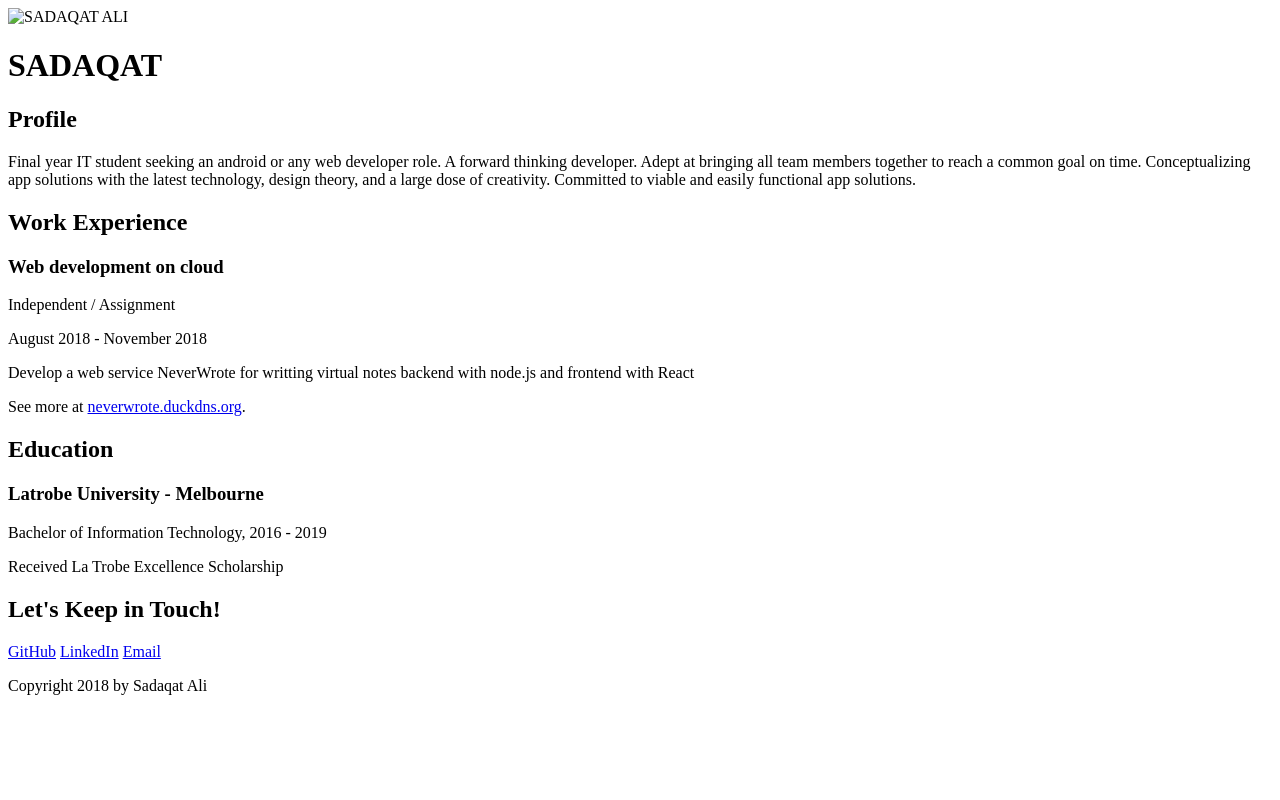
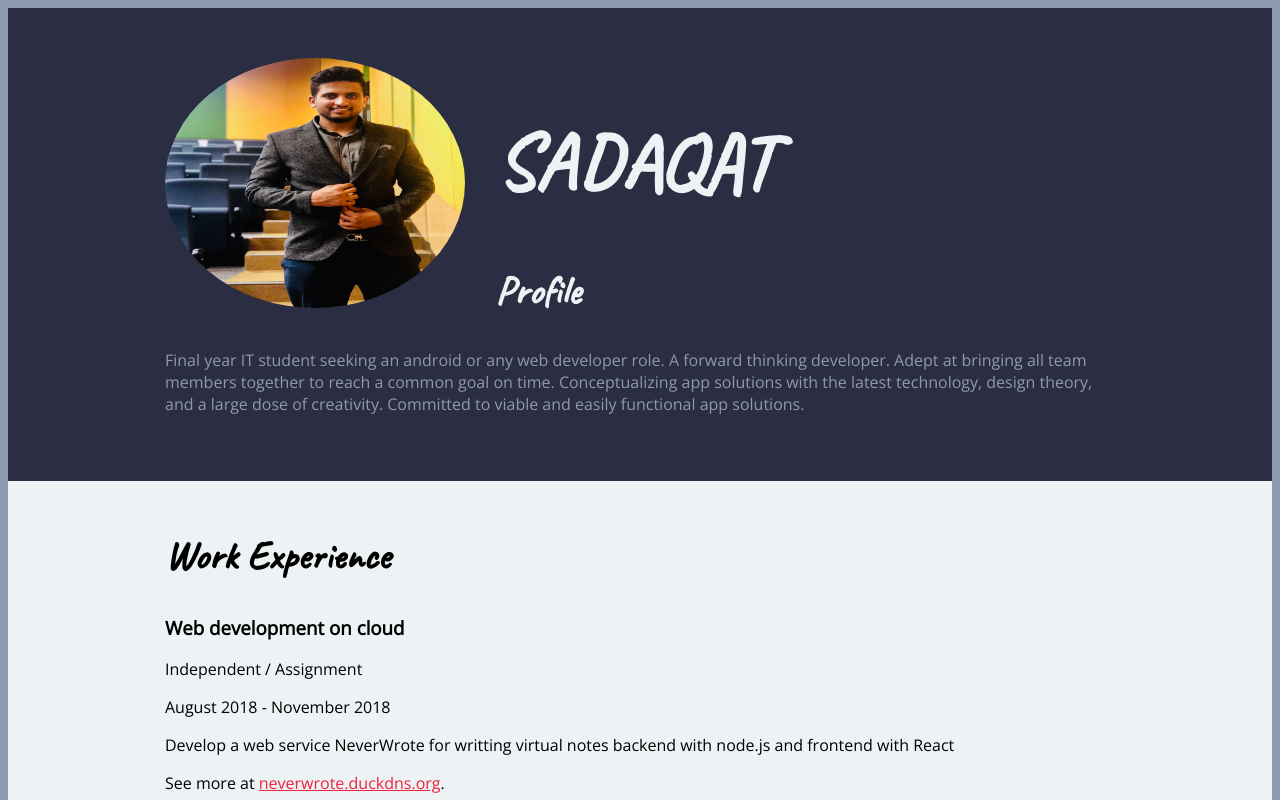
Before and after one commit to DevSadaqat/CSS-Resume, a plain HTML site: page CSS-Resume/index.html in a window 1280 px wide. Shown: the top 800 px of the page. Drawn offline with nearby package versions, Linux system fonts and the light colour scheme.

Commit message:
Working resume

```diff
--- /dev/null
+++ b/CSS-Resume/CSS/styles.css
@@ -0,0 +1,74 @@
+/* Color Palette
+#2B2D42 - dark blue
+#8D99AE - light blue
+#EDF2F4 - blue/white
+#EF233C - red
+*/
+
+/* Global styles
+------------------------------------*/
+body {
+    background: #8D99AE;
+    font-family: 'Open Sans', sans-serif;
+}
+h1, h2{
+  font-family: 'Caveat', cursive;
+}
+h2 {
+  font-size: 40px;
+  margin-top: 0;
+}
+h1 {
+  font-size: 80px;
+}
+a{
+  color: #EF233C
+}
+a:hover{
+  text-decoration: none;
+}
+.content-wrap {
+  max-width: 950px;
+  margin: 0 auto;
+  padding: 50px;
+}
+
+
+/* Header & Footer
+------------------------------------*/
+  header, footer{
+    background: #2B2D42;
+    color: #8D99AE;
+  }
+  header h1, header h2{
+    color: #EDF2F4;
+  }
+  /*header*/
+  .prof-img {
+  width: 300px;
+  border-radius: 50%;
+  float: left;
+  margin-right: 30px;
+}
+footer{
+  text-align: center;
+}
+.cont-info a {
+background: white;
+padding: 10px;
+display: inline-block;
+}
+
+/* Work Experience
+------------------------------------*/
+.work{
+  background: #EDF2F4;
+}
+
+
+
+/* Education
+------------------------------------*/
+.education{
+  background: #8D99AE;
+}
--- a/CSS-Resume/index.html
+++ b/CSS-Resume/index.html
@@ -4,46 +4,53 @@
     <meta charset="UTF-8">
     <meta name="viewport" content="width=device-width, initial-scale=1.0">
     <title>SADAQAT ALI | Resume</title>
+    <link href="https://fonts.googleapis.com/css?family=Caveat|Open+Sans" rel="stylesheet">
+    <link rel="stylesheet" href="CSS/styles.css">
     </head>
     <body>
       <header>
-        <img src="" alt="SADAQAT ALI">
+         <div class="content-wrap">
+        <img class="prof-img" src="images/pic.jpeg" alt="SADAQAT ALI" width="250" height="250">
         <h1> SADAQAT </h1>
         <h2>Profile</h2>
         <p>Final year IT student seeking an android or any web developer role.
            A forward thinking developer. Adept at bringing all team members together to reach a common goal on time. Conceptualizing app solutions with the latest technology, design theory, and a large dose of creativity.
            Committed to viable and easily functional app solutions. </p>
+         </div>
       </header>
       <main>
-        <section>
+        <section class="work">
+          <div class="content-wrap">
           <h2>Work Experience</h2>
                <h3>Web development on cloud</h3>
             <p>Independent / Assignment</p>
             <p>August 2018 - November 2018</p>
-             <p>Develop a web service NeverWrote for writting virtual notes backend with node.js and frontend with React</p>
-             <p>See more at <a href="http://neverwrote.duckdns.org/?class=cse2wdc" target="_blank">neverwrote.duckdns.org</a>.</p>
+            <p>Develop a web service NeverWrote for writting virtual notes backend with node.js and frontend with React</p>
+            <p>See more at <a href="http://neverwrote.duckdns.org/?class=cse2wdc" target="_blank">neverwrote.duckdns.org</a>.</p>
+          </div>
         </section>
 
       <!-- // Education -->
-         <section>
+         <section class="education">
+           <div class="content-wrap">
             <h2>Education</h2>
 
             <!-- School 1 details. -->
             <h3>Latrobe University - Melbourne</h3>
             <p>Bachelor of Information Technology, 2016 - 2019</p>
             <p>Received La Trobe Excellence Scholarship </p>
-
-
+           </div>
         </section>
       </main>
+
     </body>
       <!-- // Footer & contact info -->
     <footer>
+      <div class="content-wrap">
         <h2>Let's Keep in Touch!</h2>
 
         <!-- Social media links. Add or remove any networks. -->
-        <div>
-
+        <div class="cont-info">
             <a href="https://github.com/DevSadaqat">GitHub</a>
             <a href="http://linkedin.com/in/sadaqat-ali-68a436171">LinkedIn</a>
             <a href="18820040@students.latrobe.edu.au">Email</a>
```
Also changed, not shown: CSS-Resume/images/pic.jpeg (added), reference.txt (added).
